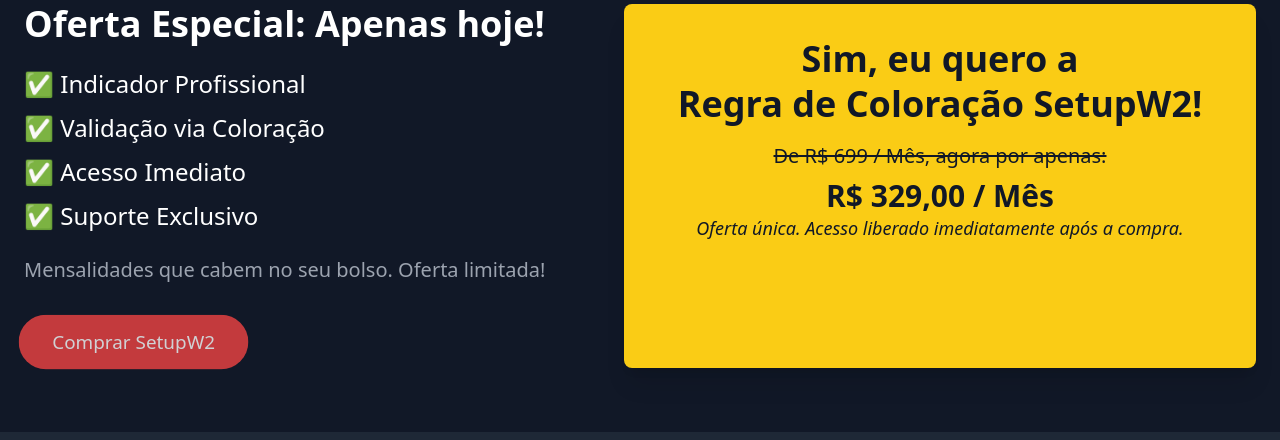
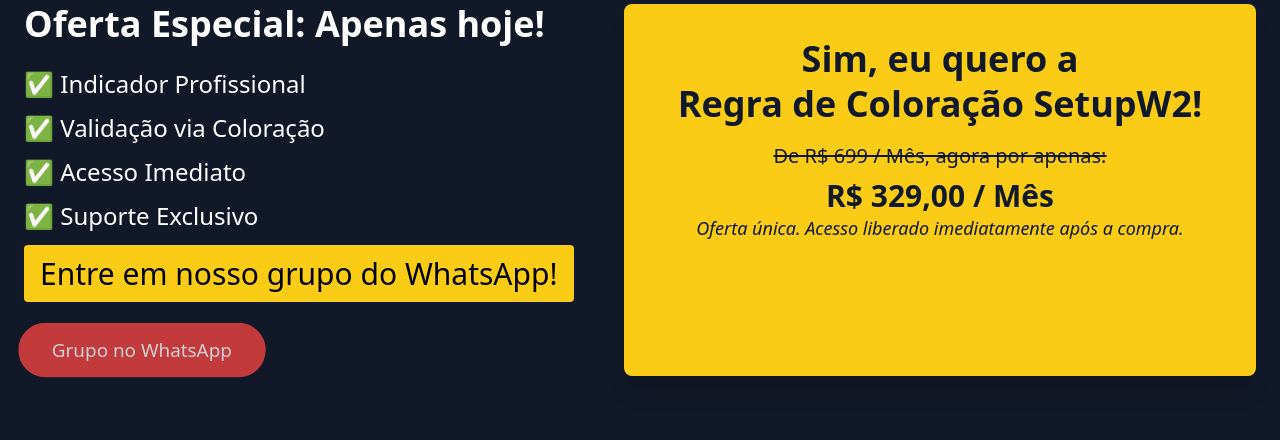
Before and after one commit to Vinicius-Werneck/meu-site-setupw, a Flask app: page / in a window 1280 px wide. Shown: the part 4146-4586 px from the top of the page. Run offline with Flask 3, Linux system fonts and the light colour scheme; some libraries are stand-ins or nearby versions.

Commit message:
Atualização no link do whats2

```diff
--- a/templates/index.html
+++ b/templates/index.html
@@ -318,12 +318,17 @@
                     <li>✅ Acesso Imediato</li>
                     <li>✅ Suporte Exclusivo</li>
                 </ul>
-                <p class="mt-6 text-xl text-gray-400">Mensalidades que cabem no seu bolso. Oferta limitada!</p>
+                 <p class="mt-6 text-3xl text-gray-800">
+  <span class="text-black bg-yellow-400 px-4 py-2 rounded">
+    Entre em nosso grupo do WhatsApp!
+  </span>
+</p>
 
-                <a href="https://pay.kiwify.com.br/Z7SpsFL"
+
+                <a href="https://chat.whatsapp.com/JcBcp3fIakFLnmpOHXMBDU"
                     target="_blank"
                     class="inline-block mt-8 bg-red-500 hover:bg-red-600 text-white py-3 px-8 rounded-full text-lg pulsate">
-                    Comprar SetupW2
+                    Grupo no WhatsApp
                 </a>
             </div>
 
```
Also changed, not shown: index.html (+9 -4 lines).
